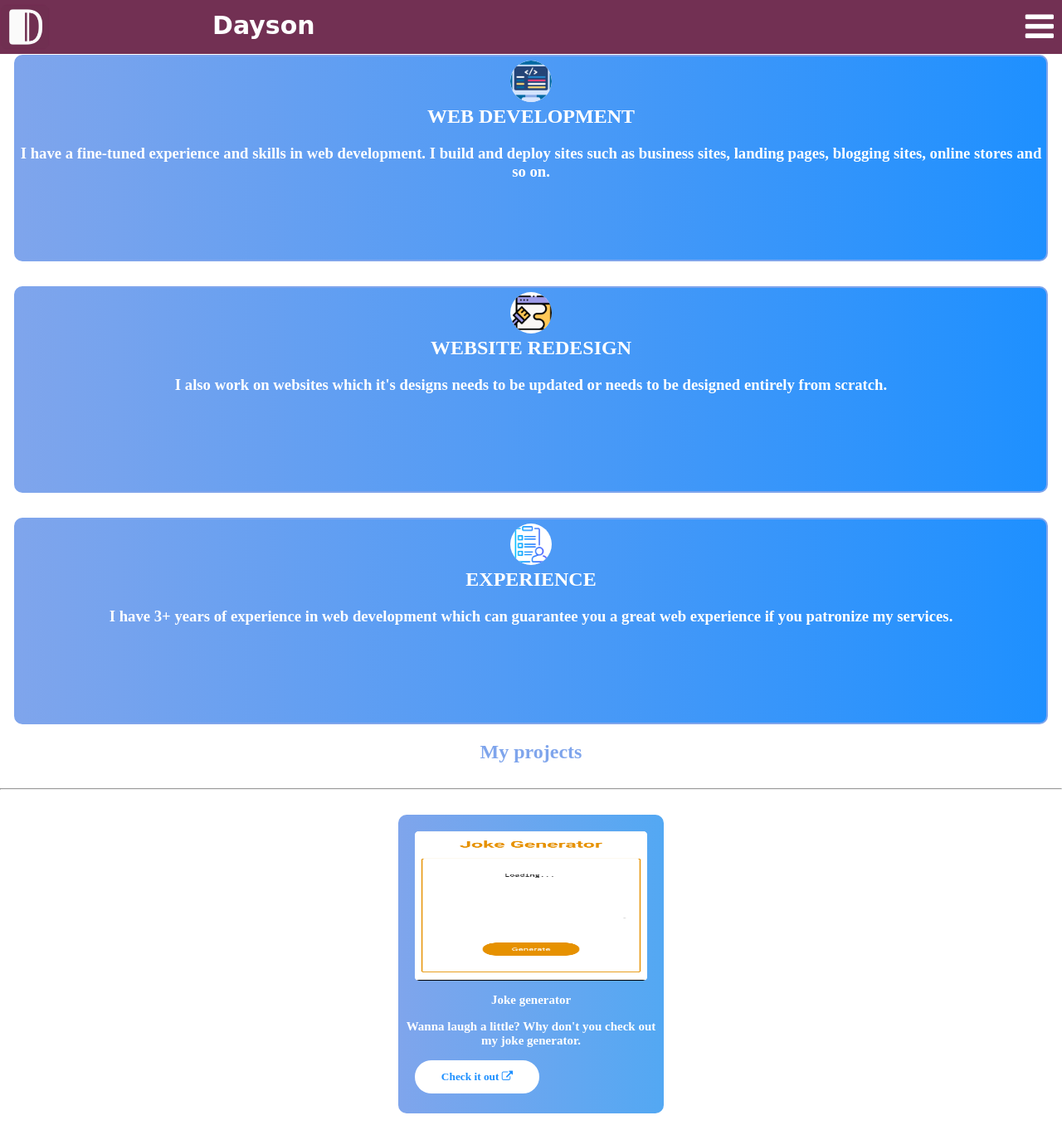
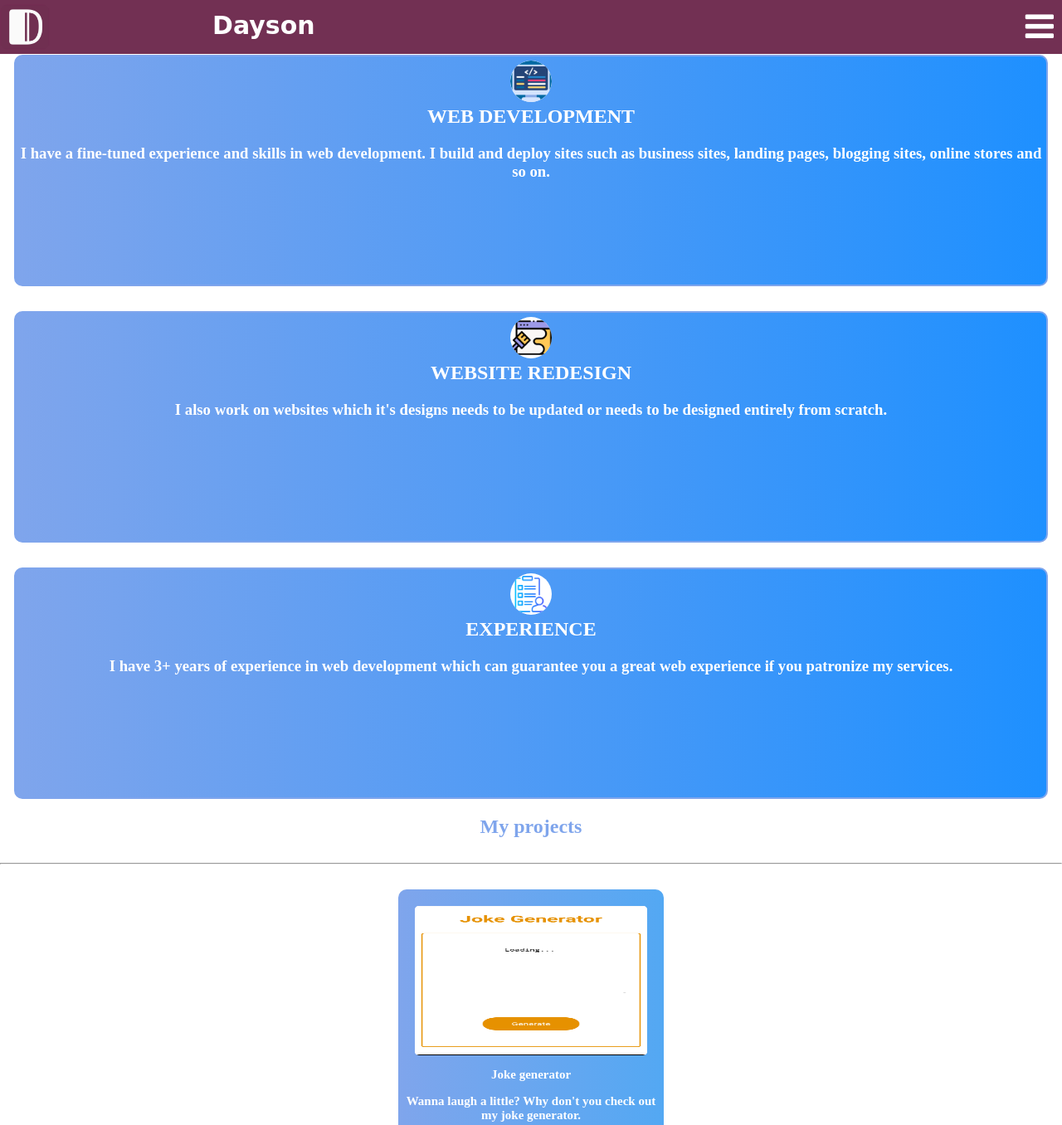
Before and after one commit to Dayson9/portfolio, a plain HTML site: page index.html in a window 1280 px wide. Shown: the top 1356 px of the page at 83% size. Drawn offline with Linux system fonts and the light colour scheme; a web font is replaced by a local one.

Commit message:
Update style.css

```diff
--- a/style.css
+++ b/style.css
@@ -16,7 +16,7 @@ margin: 0 auto;
 }
 .board{
 width: 97%;
-height: 220px;
+height: 250px;
 border-radius: 10px;
 text-align: center;
 background: linear-gradient(to right, #7FA5EC, dodgerblue);
@@ -122,7 +122,7 @@ color: white;
 
    #bg{
    width: 320px;
-   height: 340px;
+   height: 360px;
   border-radius: 10px;
   background: linear-gradient(to right, #7FA5EC, #53A8F3);
     margin: 0 auto;
```
